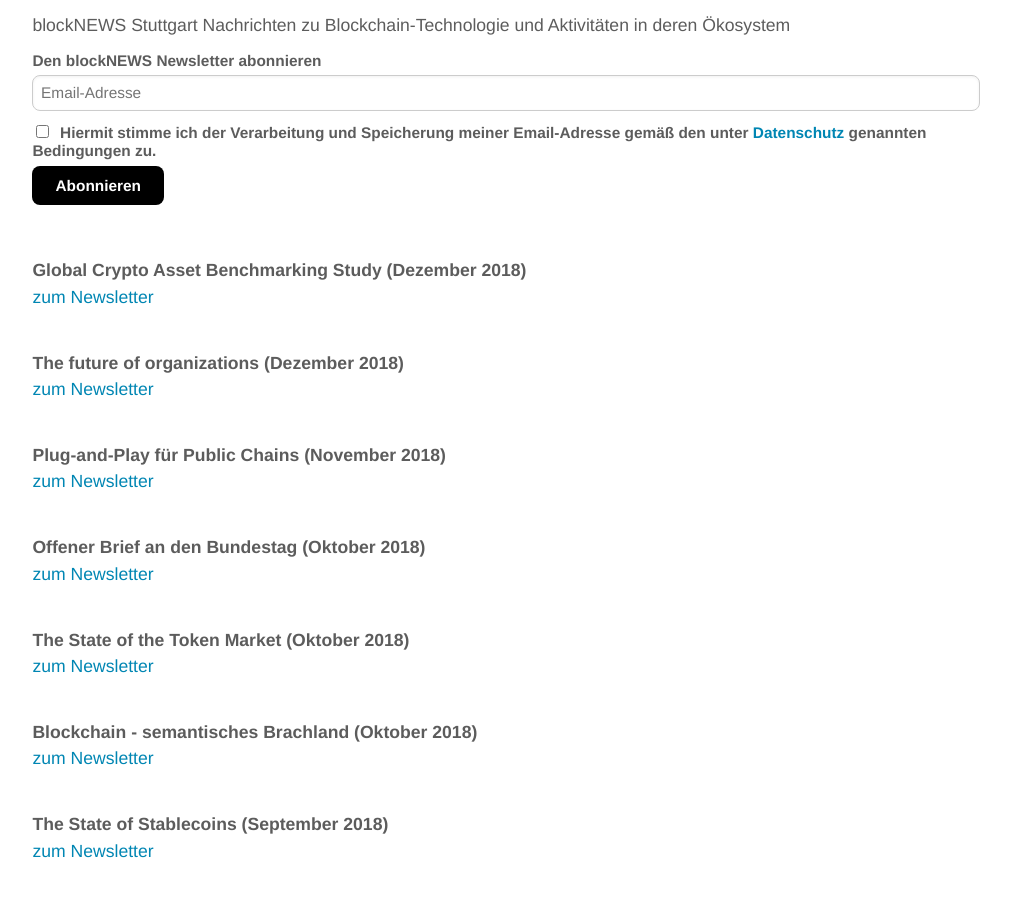
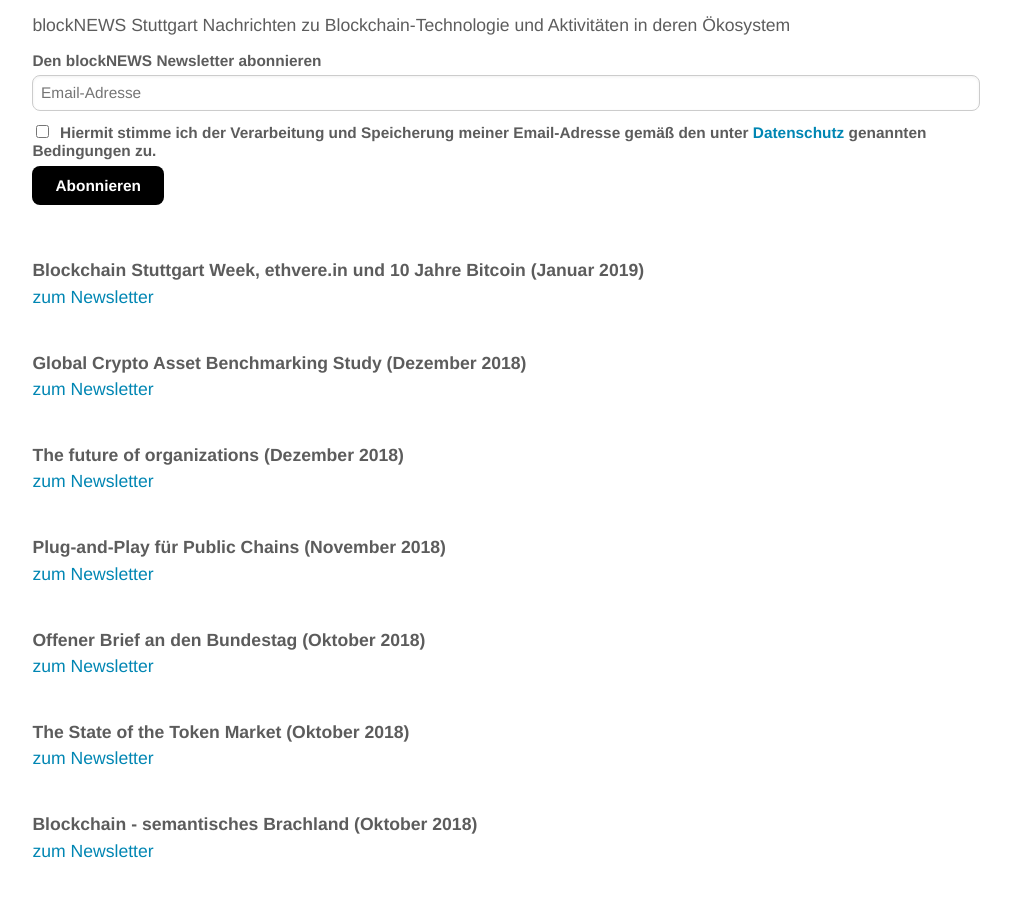
Before and after one commit to blocklab/site, a Jekyll site: the page built from newsletter.md, in a window 1280 px wide and 900 px high, scrolled down 529 px. Shown: the top 897 px of the window, without its empty margins (134-1145 px from the left). Built offline with Jekyll 4.4.1, drawn with Linux system fonts in a browser that asks for light colours; comment, search, counter and statistics services are not loaded.

Commit message:
Update newsletter.md

```diff
--- a/newsletter.md
+++ b/newsletter.md
@@ -33,6 +33,11 @@ Nachrichten zu Blockchain-Technologie und Aktivitäten in deren Ökosystem
 <!--End mc_embed_signup-->
 
 <br>
+<br>
+**Blockchain Stuttgart Week, ethvere.in und 10 Jahre Bitcoin (Januar 2019)**
+<br>
+[zum Newsletter](https://mailchi.mp/067bcf595913/blockchain-in-der-kw16-private-key-und-wallet-sicherheit-707433)
+
 <br>
 **Global Crypto Asset Benchmarking Study (Dezember 2018)**
 <br>
```
